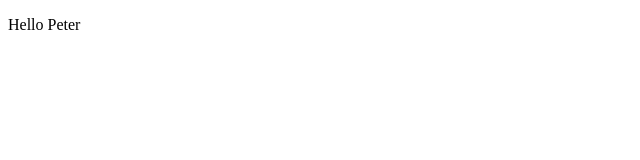
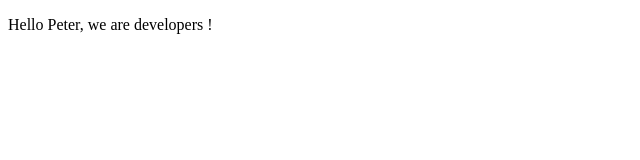
Before and after one commit to kisakyekenneth/kenkam, a plain HTML site: page index.html in a window 1280 px wide. Shown: the whole page, without its empty margins (0-640 px from the left). Drawn offline with Linux system fonts and the light colour scheme.

Commit message:
second text added

```diff
--- a/index.html
+++ b/index.html
@@ -22,7 +22,7 @@
     - The freeCodeCamp Team
 
     -->
-  <p> Hello Peter</p>
+  <p> Hello Peter, we are developers !</p>
   <script src="js/index.js"></script>
 </body>
 
```
